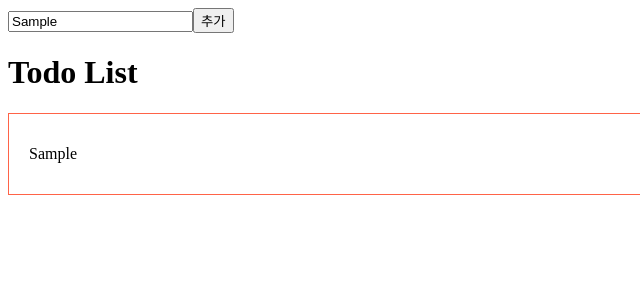
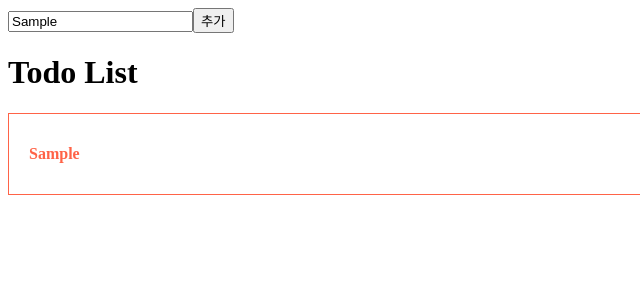
Before and after one commit to kbc1235/react-start, a React (Create React App) app: page / in a window 1280 px wide. Both pictures are taken after typing "Sample" into the empty fields and a click on the button "추가". Shown: the top 300 px of the page, without its empty margins (0-640 px from the left). Built offline with nearby package versions, Linux system fonts and the light colour scheme.

Commit message:
Update Style.module.css

```diff
--- a/src/style/Style.module.css
+++ b/src/style/Style.module.css
@@ -4,6 +4,8 @@
   line-height: 40px;
   padding: 20px;
   border:1px solid tomato;
+  color:tomato;
+  font-weight:bold;
 }
 .item + .item{
     margin-top:10px;
```
